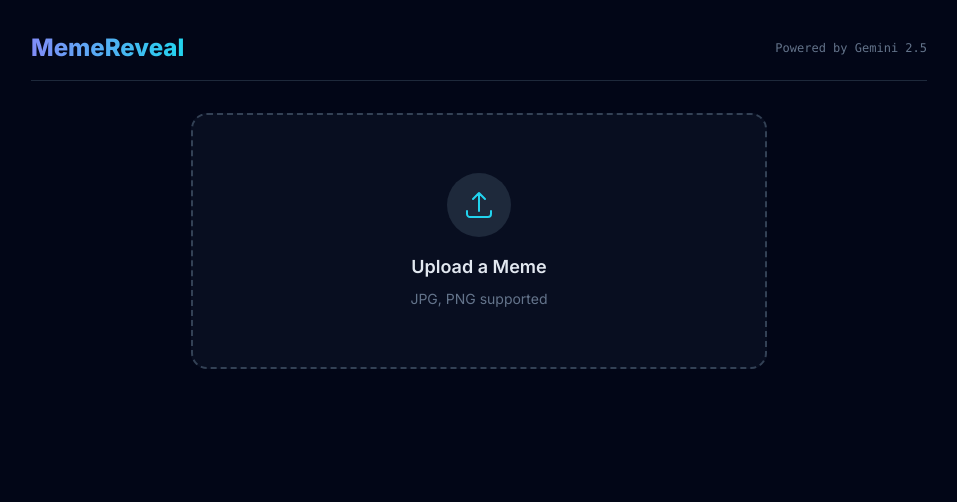
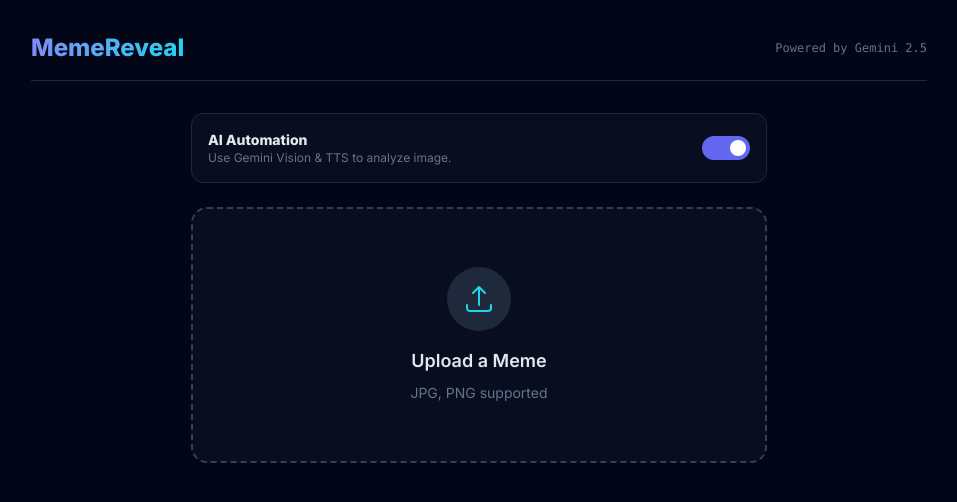
Before and after one commit to TheSai9/TTS-Meme-Video-Generator, a React (Vite) app: page / in a window 1280 px wide. Shown: the top 502 px of the page, without its empty margins (161-1118 px from the left). Built offline with nearby package versions, Linux system fonts and the light colour scheme.

Commit message:
add manual mode, no gemini calls

```diff
--- a/App.tsx
+++ b/App.tsx
@@ -9,6 +9,7 @@ const App: React.FC = () => {
   const [segments, setSegments] = useState<MemeSegment[]>([]);
   const [error, setError] = useState<string | null>(null);
   const [editingSegmentId, setEditingSegmentId] = useState<string | null>(null);
+  const [useAI, setUseAI] = useState<boolean>(true);
 
   const handleFileUpload = (event: React.ChangeEvent<HTMLInputElement>) => {
     const file = event.target.files?.[0];
@@ -24,8 +25,22 @@ const App: React.FC = () => {
   };
 
   const processImage = async (base64: string) => {
+    setError(null);
+
+    // --- MANUAL MODE (No API Calls) ---
+    if (!useAI) {
+        setAppState(AppState.READY);
+        setSegments([{
+            id: `manual-init-${Date.now()}`,
+            text: "Edit this text and position the box...",
+            box: { xmin: 200, ymin: 200, xmax: 800, ymax: 800 },
+            duration: 3
+        }]);
+        return;
+    }
+
+    // --- AI MODE ---
     setAppState(AppState.ANALYZING);
-    setError(null);
     try {
       // 1. Vision Analysis
       const rawBase64 = base64.split(',')[1];
@@ -127,7 +142,23 @@ const App: React.FC = () => {
 
         {/* State: IDLE - Upload Area */}
         {appState === AppState.IDLE && (
-          <div className="w-full max-w-xl h-64 border-2 border-dashed border-slate-700 rounded-2xl flex flex-col items-center justify-center bg-slate-900/50 hover:bg-slate-900/80 transition-all cursor-pointer relative group">
+          <div className="flex flex-col gap-6 w-full max-w-xl">
+
+            {/* Mode Toggle */}
+            <div className="flex items-center justify-between bg-slate-900/50 p-4 rounded-xl border border-slate-800">
+                <div>
+                    <h3 className="text-sm font-bold text-slate-200">AI Automation</h3>
+                    <p className="text-xs text-slate-500">Use Gemini Vision & TTS to analyze image.</p>
+                </div>
+                <button
+                    onClick={() => setUseAI(!useAI)}
+                    className={`relative w-12 h-6 rounded-full transition-colors ${useAI ? 'bg-indigo-500' : 'bg-slate-700'}`}
+                >
+                    <span className={`absolute top-1 left-1 bg-white w-4 h-4 rounded-full transition-transform ${useAI ? 'translate-x-6' : 'translate-x-0'}`} />
+                </button>
+            </div>
+
+            <div className="w-full h-64 border-2 border-dashed border-slate-700 rounded-2xl flex flex-col items-center justify-center bg-slate-900/50 hover:bg-slate-900/80 transition-all cursor-pointer relative group">
               <input
                 type="file"
                 accept="image/*"
@@ -141,6 +172,13 @@ const App: React.FC = () => {
               </div>
               <h3 className="text-lg font-semibold text-slate-200">Upload a Meme</h3>
               <p className="text-slate-500 text-sm mt-2">JPG, PNG supported</p>
+            </div>
+
+            {!useAI && (
+               <div className="text-center text-xs text-slate-500 bg-slate-900 p-2 rounded border border-slate-800">
+                   Running in <strong className="text-slate-300">Manual Mode</strong>. No API calls will be made. Audio will be silent.
+               </div>
+            )}
           </div>
         )}
 
@@ -272,7 +310,7 @@ const App: React.FC = () => {
                       {seg.audioBase64 ? (
                         <span className="text-[10px] bg-green-900/50 text-green-300 px-1.5 py-0.5 rounded">Audio Ready</span>
                       ) : (
-                        <span className="text-[10px] bg-yellow-900/50 text-yellow-300 px-1.5 py-0.5 rounded">Silent</span>
+                        <span className="text-[10px] bg-slate-700 text-slate-400 px-1.5 py-0.5 rounded">Silent</span>
                       )}
                       <span className="text-[10px] text-slate-500 font-mono">
                          {seg.duration}s
```
Also changed, not shown: 1 other file (tests, documents, lock files or other folders). Lines whose indentation alone changed are shown as unchanged.
